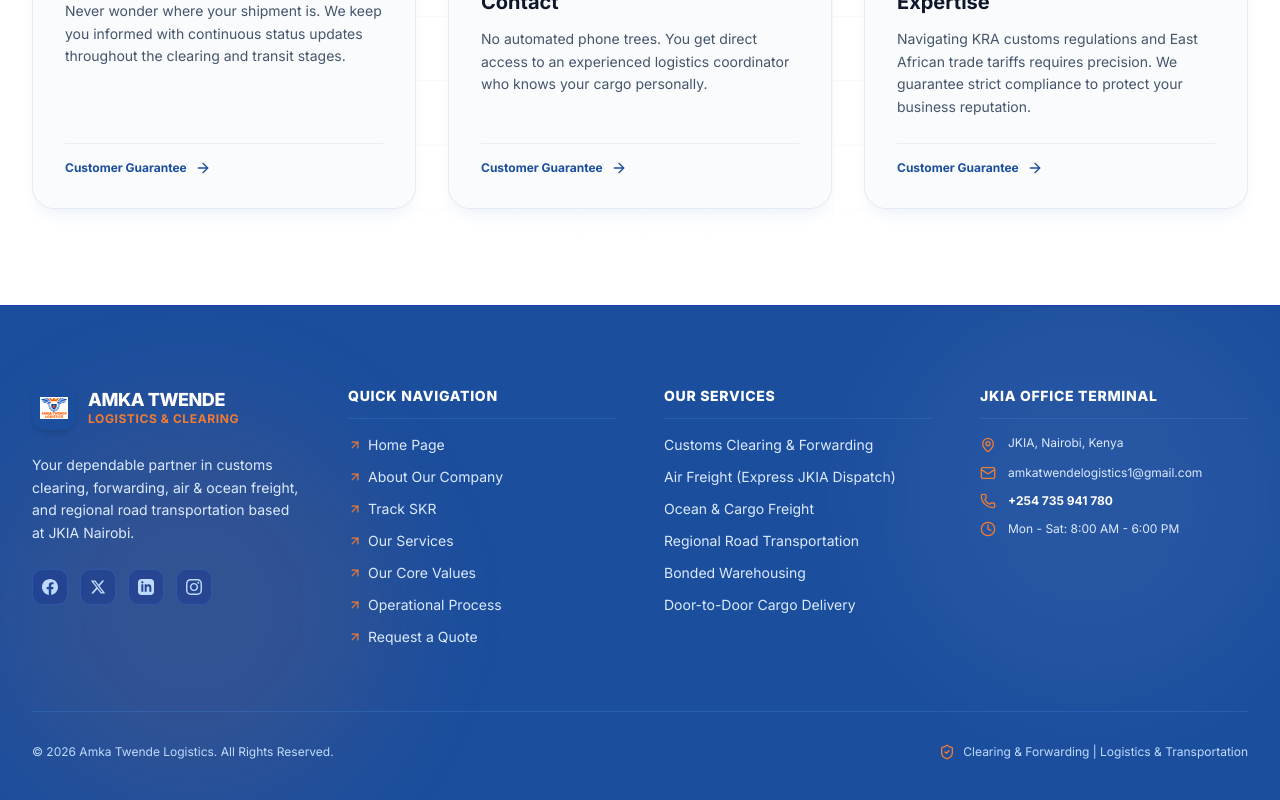
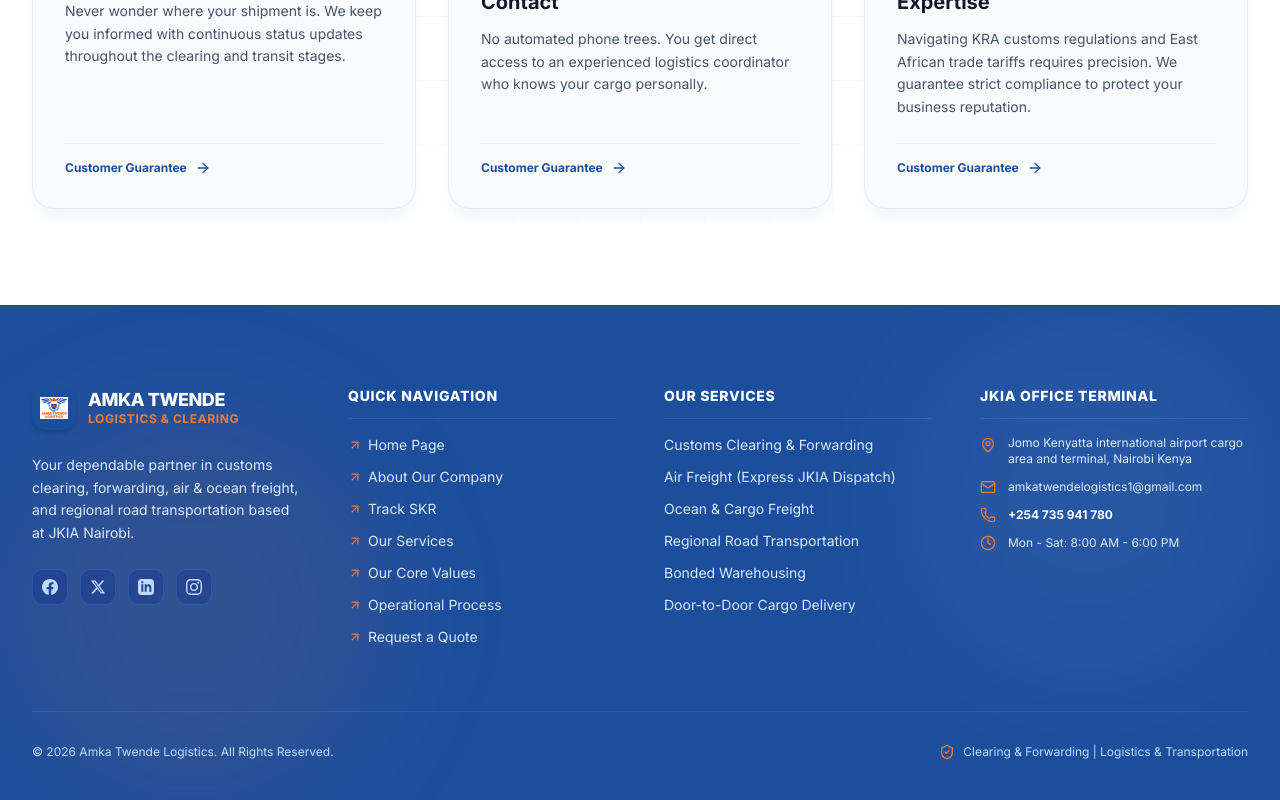
Before and after one commit to mosaremot-gif/amkatwendenext, a Next.js app: page / in a window 1280 px wide. Shown: the part 7849-8649 px from the top of the page. Built offline with nearby package versions, Linux system fonts and the light colour scheme; no server answers.

Commit message:
changed footer

```diff
--- a/src/app/(admin)/admin/(dashboard)/skr/[id]/page.tsx
+++ b/src/app/(admin)/admin/(dashboard)/skr/[id]/page.tsx
@@ -292,7 +292,7 @@
             <div className="grid grid-cols-1 md:grid-cols-3 gap-6">
               <div>
                 <label className="block text-xs font-medium text-slate-400 uppercase mb-2">
-                  Metal Type
+                  Metal
                 </label>
                 <input
                   type="text"
--- a/src/components/Footer.tsx
+++ b/src/components/Footer.tsx
@@ -196,7 +196,10 @@
             <div className="space-y-3 text-xs text-blue-100">
               <div className="flex items-start gap-3">
                 <MapPin className="w-4 h-4 text-[#F07C33] shrink-0 mt-0.5" />
-                <span>JKIA, Nairobi, Kenya</span>
+                <span>
+                  Jomo Kenyatta international airport cargo area and terminal,
+                  Nairobi Kenya
+                </span>
               </div>
 
               <div className="flex items-center gap-3">
--- a/src/components/SkrVerifyClientView.tsx
+++ b/src/components/SkrVerifyClientView.tsx
@@ -274,7 +274,7 @@
           <div className="grid grid-cols-2 md:grid-cols-3 gap-4 text-xs">
             <div>
               <span className="text-slate-500 block uppercase font-semibold mb-1">
-                Metal Type
+                Metal
               </span>
               <span className="text-white font-bold">{data.metalType}</span>
             </div>
```
